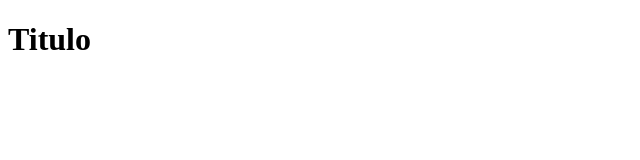
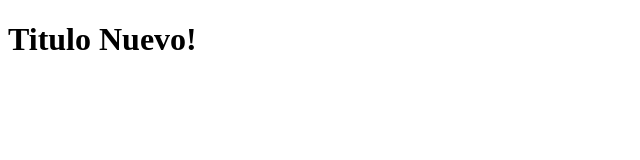
Before and after one commit to jeancarlos1224/HelloWorld-Git, a plain HTML site: page Index.html in a window 1280 px wide. Shown: the whole page, without its empty margins (0-640 px from the left). Drawn offline with Linux system fonts and the light colour scheme.

Commit message:
Se modifico titulo Index

```diff
--- a/Index.html
+++ b/Index.html
@@ -7,6 +7,6 @@
     <title>Document</title>
 </head>
 <body>
-    <h1>Titulo</h1>
+    <h1>Titulo Nuevo!</h1>
 </body>
 </html>
```
